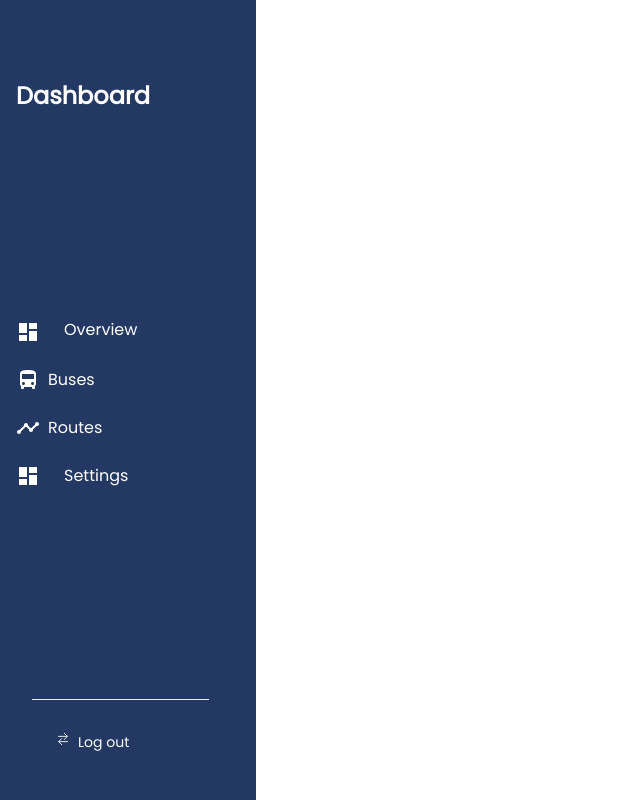
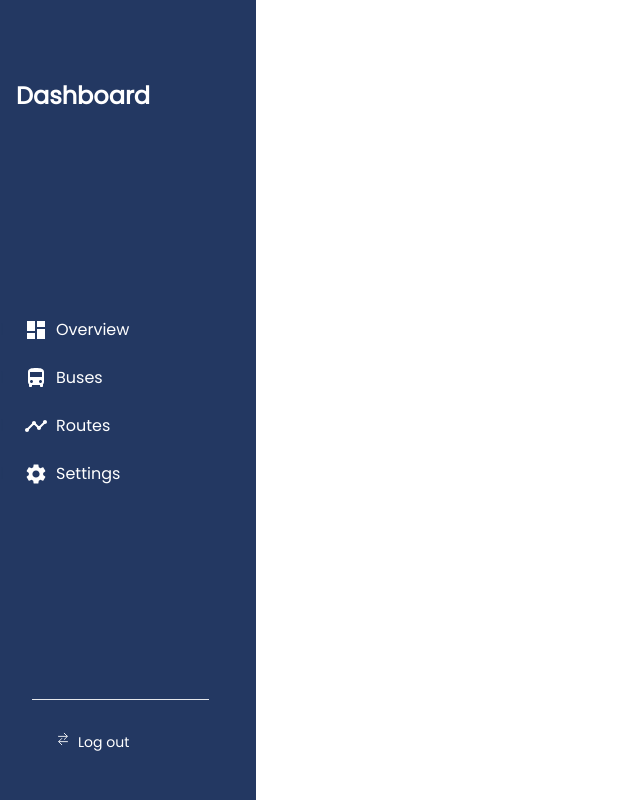
Before and after one commit to atlp-rwanda/rca-phantom-team5-fe, a React (Vite) app: page /dashboard in a window 1280 px wide. Shown: the whole page, without its empty margins (0-640 px from the left). Built offline with nearby package versions, Linux system fonts and the light colour scheme.

Commit message:
fixing sidebar

```diff
--- a/src/assets/custom.css
+++ b/src/assets/custom.css
@@ -1,6 +1,6 @@
 li:hover::before,
 li:focus::before {
-  content: '\2022';
+  content: '\2023';
   display: inline-block;
   margin-right: 10px;
   font-size: 10px;
--- a/src/layouts/Sidebar.tsx
+++ b/src/layouts/Sidebar.tsx
@@ -1,7 +1,8 @@
 import React, { useEffect, useState } from 'react';
 import Logout from '../screens/LogoutScreen';
 import { Dashboard, DirectionsBus, Settings, Timeline } from '@material-ui/icons';
-import '../../src/assets/custom.css';
+// import '../../src/assets/custom.css';
+import { Link } from 'react-router-dom';
 
 const Sidebar: React.FC = () => {
   const [isOpen, setIsOpen] = useState(false);
@@ -47,32 +48,42 @@ const Sidebar: React.FC = () => {
           </h1>
         </nav>
         <div>
-          <ul className='mx-4 mt-3 lg:mt-2'>
-            <li className='my-2 flex items-center py-2'>
-              <Dashboard className='mr-4 mt-1 h-6 w-6 text-white' />
-              <a href='' className=' group ml-2 text-white'>
+          <ul className='mt-3 lg:mt-2'>
+            <li className='group my-2  flex items-center py-2'>
+              <div className='h-49  mr-4 w-2 bg-primary text-primary group-hover:bg-orange group-hover:text-orange'>
+                l
+              </div>
+              <Dashboard className='h-6 w-6 text-white' />
+              <Link to='' className='ml-2 text-white group-hover:text-orange'>
                 Overview
-              </a>
+              </Link>
             </li>
-            <li className='my-2 flex items-center py-2'>
-              <div className='group flex items-center '>
-                <DirectionsBus className='h-6 w-6 text-white' />
-                <a href='' className='ml-2 text-white'>
-                  Buses
-                </a>
+            <li className='group my-2  flex items-center py-2'>
+              <div className='h-49  mr-4 w-2 bg-primary text-primary group-hover:bg-orange group-hover:text-orange'>
+                l
               </div>
+              <DirectionsBus className='h-6 w-6 text-white' />
+              <Link to='' className='ml-2 text-white group-hover:text-orange'>
+                Buses
+              </Link>
             </li>
-            <li className='my-2 flex items-center py-2'>
-              <Timeline className='h-6 w-6 text-white' />
-              <a href='' className='group ml-2 text-white'>
+            <li className='group my-2  flex items-center py-2'>
+              <div className='h-49  mr-4 w-2 bg-primary text-primary group-hover:bg-orange group-hover:text-orange'>
+                l
+              </div>
+              <Timeline className='h-6 w-6 text-white group-hover:text-orange' />
+              <Link to='' className='ml-2 text-white group-hover:text-orange'>
                 Routes
-              </a>
+              </Link>
             </li>
-            <li className='my-2 flex items-center py-2'>
-              <Dashboard className='mr-4 h-6 w-6 text-white' />
-              <a href='' className='group ml-2 text-white'>
+            <li className='group my-2  flex items-center py-2'>
+              <div className='h-49  mr-4 w-2 bg-primary text-primary group-hover:bg-orange group-hover:text-orange'>
+                l
+              </div>
+              <Settings className='h-6 w-6 text-white group-hover:text-orange' />
+              <Link to='' className='ml-2 text-white group-hover:text-orange'>
                 Settings
-              </a>
+              </Link>
             </li>
           </ul>
         </div>
```
